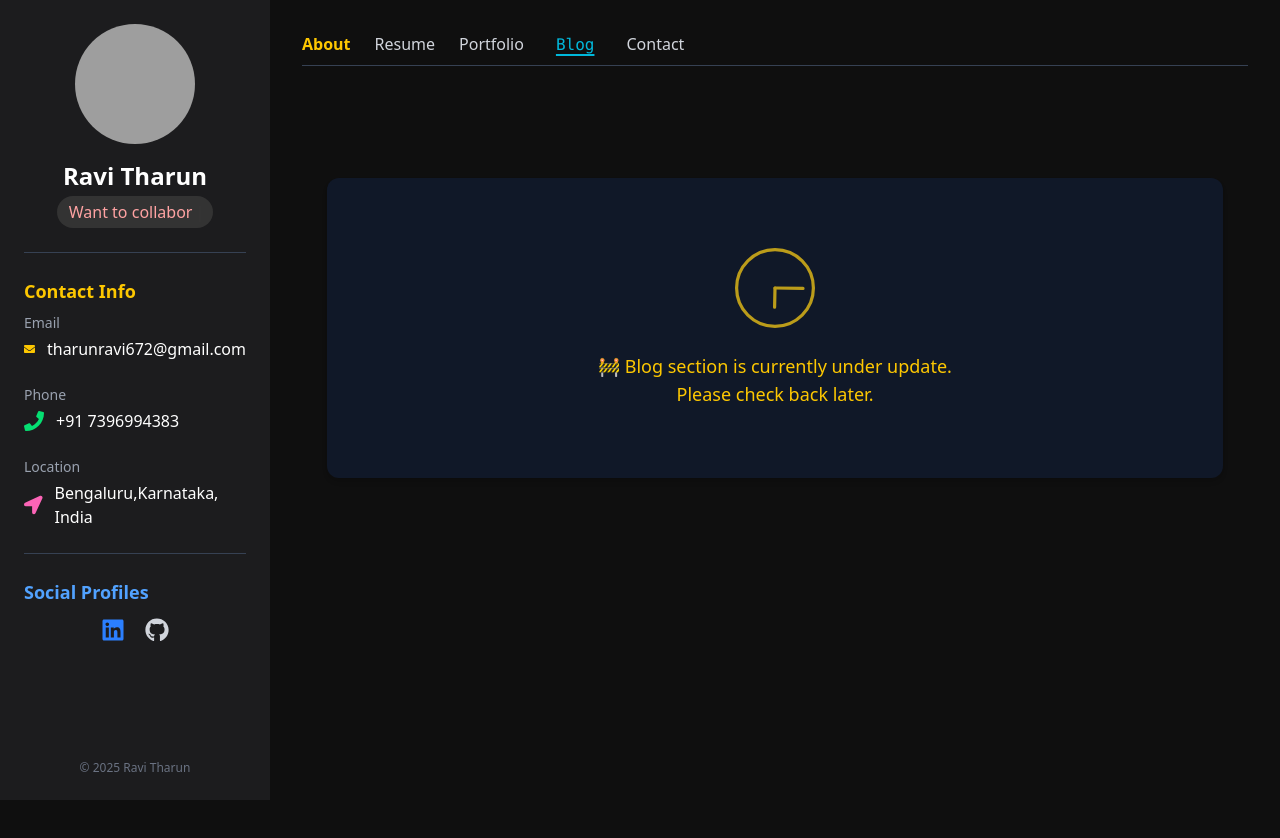
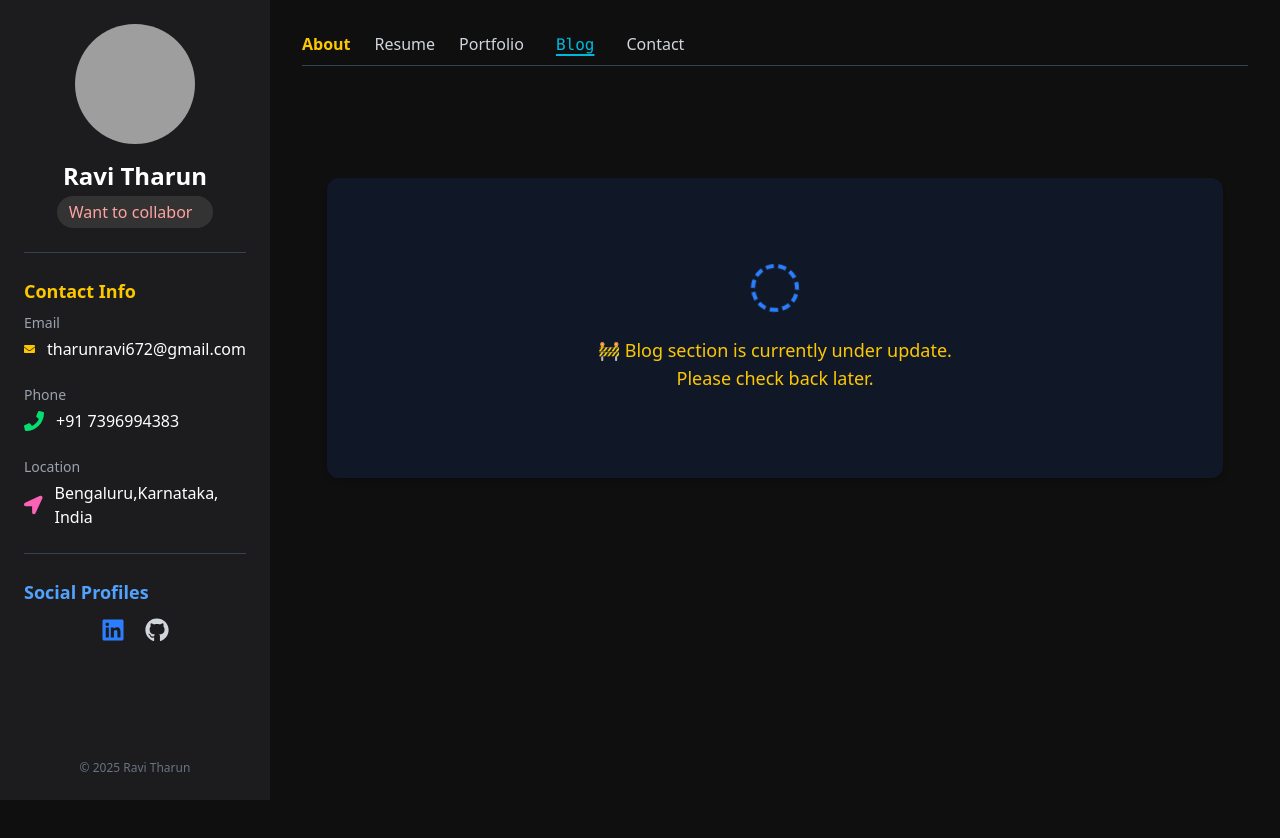
Before and after one commit to ravitharun/ravi-devprofile, a React (Vite) app in the folder frontend/: page /blog in a window 1280 px wide. Shown: the top 838 px of the page. Built offline with nearby package versions, Linux system fonts and the light colour scheme; grey boxes are pictures that could not be loaded.

Commit message:
✨ Added custom Tailwind CSS loader and fixed React version

```diff
--- a/frontend/package.json
+++ b/frontend/package.json
@@ -17,7 +17,6 @@
     "react-chrono": "^2.9.1",
     "react-dom": "^19.1.0",
     "react-icons": "^5.5.0",
-    "react-loader-spinner": "^6.1.6",
     "react-modal": "^3.16.3",
     "react-router-dom": "^7.6.3",
     "react-simple-typewriter": "^5.0.1",
--- a/frontend/src/Pages/Blog.jsx
+++ b/frontend/src/Pages/Blog.jsx
@@ -1,7 +1,6 @@
 import React from "react";
 import LeftSidebar from "../Components/LeftSidebar";
 import Navbar from "../Components/Navbar";
-import { Watch } from "react-loader-spinner";
 
 function Blog() {
   const page = "Blog";
@@ -39,16 +38,8 @@ function Blog() {
               ) : (
                 <div className="flex flex-col items-center justify-center min-h-[300px] bg-gray-900 rounded-xl shadow-md p-6 space-y-6">
                   {/* Loader */}
-                  <div className="animate-pulse">
-                    <Watch
-                      height="80"
-                      width="80"
-                      radius="48"
-                      color="#facc15"
-                      ariaLabel="watch-loading"
-                      visible={true}
-                    />
-
+                  <div className="flex justify-center items-center h-full w-full">
+                    <div className="w-12 h-12 border-4 border-blue-500 border-dashed rounded-full animate-spin"></div>
                   </div>
 
                   {/* Message */}
--- a/frontend/src/Pages/Contact.jsx
+++ b/frontend/src/Pages/Contact.jsx
@@ -153,7 +153,7 @@ function Contact() {
             )}
           </div>
           <>
-            <div className="bg-gray-800 p-5 rounded-xl text-center mt-8 shadow-lg p-3 ">
+            <div className="bg-gray-800 p-5 rounded-xl text-center mt-8 shadow-lg  ">
               <p className="text-gray-300">
                 Having trouble sending a message? You can also contact me
                 directly via email:
```
Also changed, not shown: 1 other file (tests, documents, lock files or other folders).
